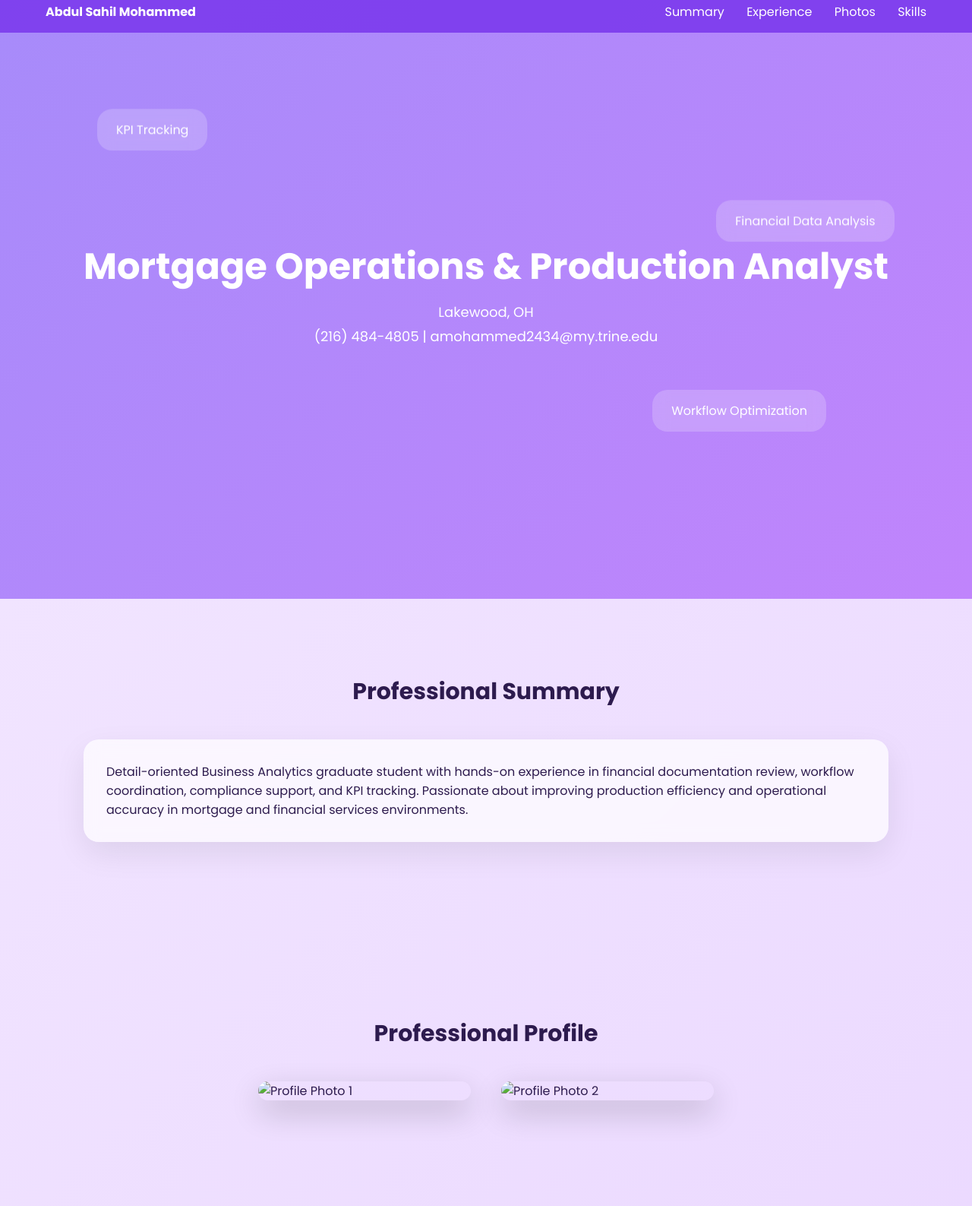
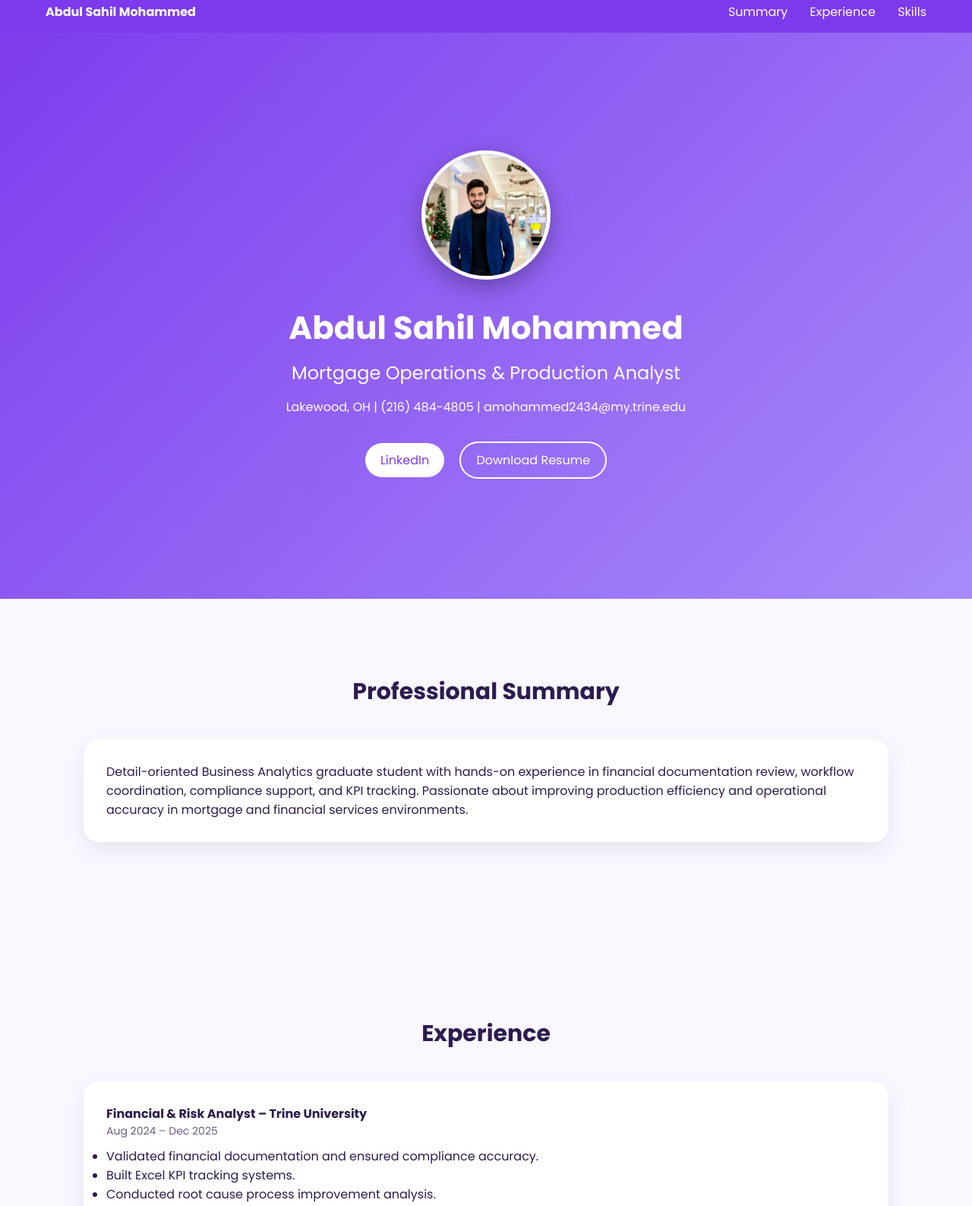
Before and after one commit to abdulsahiljan08/Portfolio-, a plain HTML site: page index.html in a window 1280 px wide. Shown: the part 12-1599 px from the top of the page at 76% size. Drawn offline with Linux system fonts and the light colour scheme.

Commit message:
Update index.html

```diff
--- a/index.html
+++ b/index.html
@@ -17,7 +17,7 @@
 
 body {
     font-family: 'Poppins', sans-serif;
-    background: linear-gradient(135deg, #f3e8ff, #e9d5ff);
+    background: #f9f7ff;
     color: #2d1b4e;
 }
 
@@ -25,7 +25,7 @@ body {
 nav {
     position: fixed;
     width: 100%;
-    background: rgba(124, 58, 237, 0.9);
+    background: #7c3aed;
     padding: 15px 60px;
     display: flex;
     justify-content: space-between;
@@ -38,59 +38,80 @@ nav a {
     color: white;
     text-decoration: none;
     margin-left: 25px;
-    transition: 0.3s;
+    font-weight: 500;
 }
 
 nav a:hover {
-    color: #f3e8ff;
+    opacity: 0.8;
 }
 
 /* HERO */
 header {
-    height: 100vh;
-    background: linear-gradient(135deg, #a78bfa, #c084fc);
+    min-height: 100vh;
+    background: linear-gradient(135deg, #7c3aed, #a78bfa);
     color: white;
     display: flex;
     justify-content: center;
     align-items: center;
+    padding: 120px 20px 60px;
     text-align: center;
-    position: relative;
-    overflow: hidden;
 }
 
-.hero-content {
-    z-index: 2;
+.hero-container {
+    max-width: 900px;
+}
+
+.profile-pic {
+    width: 170px;
+    height: 170px;
+    border-radius: 50%;
+    object-fit: cover;
+    border: 5px solid white;
+    box-shadow: 0 10px 30px rgba(0,0,0,0.3);
+    margin-bottom: 25px;
 }
 
 header h1 {
-    font-size: 48px;
+    font-size: 42px;
     margin-bottom: 10px;
 }
 
-header p {
-    font-size: 18px;
-    margin: 5px 0;
+header h2 {
+    font-weight: 400;
+    margin-bottom: 15px;
 }
 
-/* Floating boxes */
-.floating-box {
-    position: absolute;
-    background: rgba(255,255,255,0.2);
-    padding: 15px 25px;
-    border-radius: 20px;
-    backdrop-filter: blur(10px);
-    animation: float 6s ease-in-out infinite;
-    font-weight: 500;
+.hero-buttons {
+    margin-top: 25px;
 }
 
-.box1 { top: 20%; left: 10%; }
-.box2 { bottom: 25%; right: 15%; animation-delay: 2s; }
-.box3 { top: 35%; right: 8%; animation-delay: 4s; }
+.btn {
+    display: inline-block;
+    padding: 10px 20px;
+    margin: 8px;
+    border-radius: 30px;
+    text-decoration: none;
+    font-weight: 500;
+    transition: 0.3s;
+}
 
-@keyframes float {
-    0% { transform: translateY(0px); }
-    50% { transform: translateY(-20px); }
-    100% { transform: translateY(0px); }
+.btn-primary {
+    background: white;
+    color: #7c3aed;
+}
+
+.btn-primary:hover {
+    background: #f3e8ff;
+}
+
+.btn-outline {
+    border: 2px solid white;
+    color: white;
+}
+
+.btn-outline:hover {
+    background: white;
+    color: #7c3aed;
 }
 
 /* SECTION */
@@ -100,7 +121,7 @@ section {
     margin: auto;
 }
 
-h2 {
+h2.section-title {
     text-align: center;
     margin-bottom: 40px;
     font-size: 30px;
@@ -108,42 +129,22 @@ h2 {
 
 /* CARDS */
 .card {
-    background: rgba(255,255,255,0.7);
+    background: white;
     padding: 30px;
     border-radius: 20px;
-    backdrop-filter: blur(10px);
-    box-shadow: 0 15px 40px rgba(0,0,0,0.08);
+    box-shadow: 0 10px 30px rgba(0,0,0,0.08);
     margin-bottom: 30px;
-    transition: 0.4s;
+    transition: 0.3s;
 }
 
 .card:hover {
-    transform: translateY(-8px);
-}
-
-/* IMAGE SECTION */
-.photo-container {
-    display: flex;
-    justify-content: center;
-    gap: 40px;
-    flex-wrap: wrap;
-}
-
-.photo-container img {
-    width: 280px;
-    border-radius: 20px;
-    box-shadow: 0 15px 40px rgba(0,0,0,0.2);
-    transition: 0.4s;
-}
-
-.photo-container img:hover {
-    transform: scale(1.05);
+    transform: translateY(-5px);
 }
 
 /* SKILLS */
 .skills span {
     display: inline-block;
-    background: linear-gradient(135deg, #7c3aed, #a78bfa);
+    background: #7c3aed;
     color: white;
     padding: 8px 15px;
     border-radius: 25px;
@@ -158,11 +159,6 @@ h2 {
     text-align: center;
     padding: 25px;
 }
-
-.small-text {
-    font-size: 14px;
-    opacity: 0.8;
-}
 </style>
 </head>
 
@@ -173,44 +169,40 @@ h2 {
 <div>
 <a href="#summary">Summary</a>
 <a href="#experience">Experience</a>
-<a href="#photos">Photos</a>
 <a href="#skills">Skills</a>
 </div>
 </nav>
 
 <header>
-<div class="hero-content">
-<h1>Mortgage Operations & Production Analyst</h1>
-<p>Lakewood, OH</p>
-<p>(216) 484-4805 | amohammed2434@my.trine.edu</p>
+<div class="hero-container">
+
+<img src="WhatsApp%20Image%202026-02-24%20at%205.44.34%20PM.jpeg" class="profile-pic" alt="Profile Photo">
+
+<h1>Abdul Sahil Mohammed</h1>
+<h2>Mortgage Operations & Production Analyst</h2>
+<p>Lakewood, OH | (216) 484-4805 | amohammed2434@my.trine.edu</p>
+
+<div class="hero-buttons">
+<a href="https://www.linkedin.com/" target="_blank" class="btn btn-primary">LinkedIn</a>
+<a href="resume.pdf" download class="btn btn-outline">Download Resume</a>
 </div>
 
-<div class="floating-box box1">KPI Tracking</div>
-<div class="floating-box box2">Workflow Optimization</div>
-<div class="floating-box box3">Financial Data Analysis</div>
+</div>
 </header>
 
 <section id="summary">
-<h2>Professional Summary</h2>
+<h2 class="section-title">Professional Summary</h2>
 <div class="card">
 Detail-oriented Business Analytics graduate student with hands-on experience in financial documentation review, workflow coordination, compliance support, and KPI tracking. Passionate about improving production efficiency and operational accuracy in mortgage and financial services environments.
 </div>
 </section>
 
-<section id="photos">
-<h2>Professional Profile</h2>
-<div class="photo-container">
-<img src="profile1.jpg" alt="Profile Photo 1">
-<img src="profile2.jpg" alt="Profile Photo 2">
-</div>
-</section>
-
 <section id="experience">
-<h2>Experience</h2>
+<h2 class="section-title">Experience</h2>
 <div class="card">
 <strong>Financial & Risk Analyst – Trine University</strong>
-<div class="small-text">Aug 2024 – Dec 2025</div>
-<ul>
+<p style="font-size:14px; opacity:0.7;">Aug 2024 – Dec 2025</p>
+<ul style="margin-top:10px;">
 <li>Validated financial documentation and ensured compliance accuracy.</li>
 <li>Built Excel KPI tracking systems.</li>
 <li>Conducted root cause process improvement analysis.</li>
@@ -219,7 +211,7 @@ Detail-oriented Business Analytics graduate student with hands-on experience in
 </section>
 
 <section id="skills">
-<h2>Core Competencies</h2>
+<h2 class="section-title">Core Competencies</h2>
 <div class="card skills">
 <span>Loan File Review</span>
 <span>Documentation Validation</span>
```
